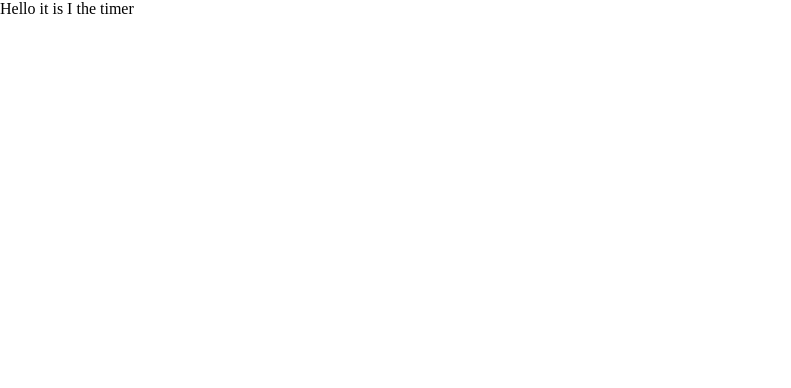
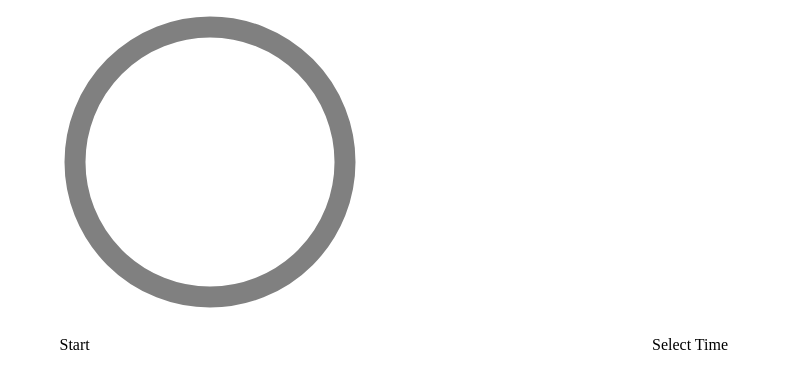
Before and after one commit to PilarCha/Vue-Pomodoro, a Vue app: page / in a window 1280 px wide. Shown: the top 388 px of the page, without its empty margins (0-791 px from the left). Built offline with nearby package versions, Linux system fonts and the light colour scheme.

Commit message:
GOt the css to sync up correctly with timer

```diff
--- /dev/null
+++ b/src/assets/styles/timer.css
@@ -0,0 +1,17 @@
+.base-timer {
+  position: relative;
+  height: 300px;
+  width: 300px;
+}
+
+/* Removes SVG styling that would hide the time label */
+.base-timer__circle {
+  fill: none;
+  stroke: none;
+}
+
+/* The SVG path that displays the timer's progress */
+.base-timer__path-elapsed {
+  stroke-width: 7px;
+  stroke: grey;
+}
--- a/src/router/index.js
+++ b/src/router/index.js
@@ -2,7 +2,7 @@ import Vue from 'vue'
 import VueRouter from 'vue-router'
 import Timer from '../views/Timer.vue'
 
-Vue.use(VueRouter)
+Vue.use(VueRouter);
 
 const routes = [
   {
--- a/src/views/Timer.vue
+++ b/src/views/Timer.vue
@@ -1,6 +1,33 @@
 <template>
-  <div class="">
-    Hello it is I the timer
+  <div class="container">
+    <div class="row">
+      <div class="col s12">
+          <div id="app">
+            <div class="base-timer">
+              <svg class="base-timer__svg" viewBox="0 0 100 100" xmlns="http://www.w3.org/2000/svg">
+                <g class="base-timer__circle">
+                  <circle class="base-timer__path-elapsed" cx="50" cy="50" r="45" />
+                </g>
+              </svg>
+              <span>
+                <!-- Remaining time label -->
+              </span>
+            </div>
+          </div>
+      </div>
+    </div>
+    <div class="row">
+      <div class="col s12">
+        <button class="btn waves-effect waves-light green" type="submit" name="action" onclick="startTimer()">Start
+          <i class="material-icons right"></i>
+        </button>
+      </div>
+      <div class="col s12">
+        <button class="btn waves-effect waves-teal pink" type="submit" name="action" onclick="openTimerWindow()">Select Time
+          <i class="material-icons right"></i>
+        </button>
+      </div>
+    </div>
   </div>
 
 </template>
@@ -8,7 +35,7 @@
 <script>
 export default {
 }
+
 </script>
-
-<style lang="css" scoped>
+<style src="@/assets/styles/timer.css">
 </style>
```
